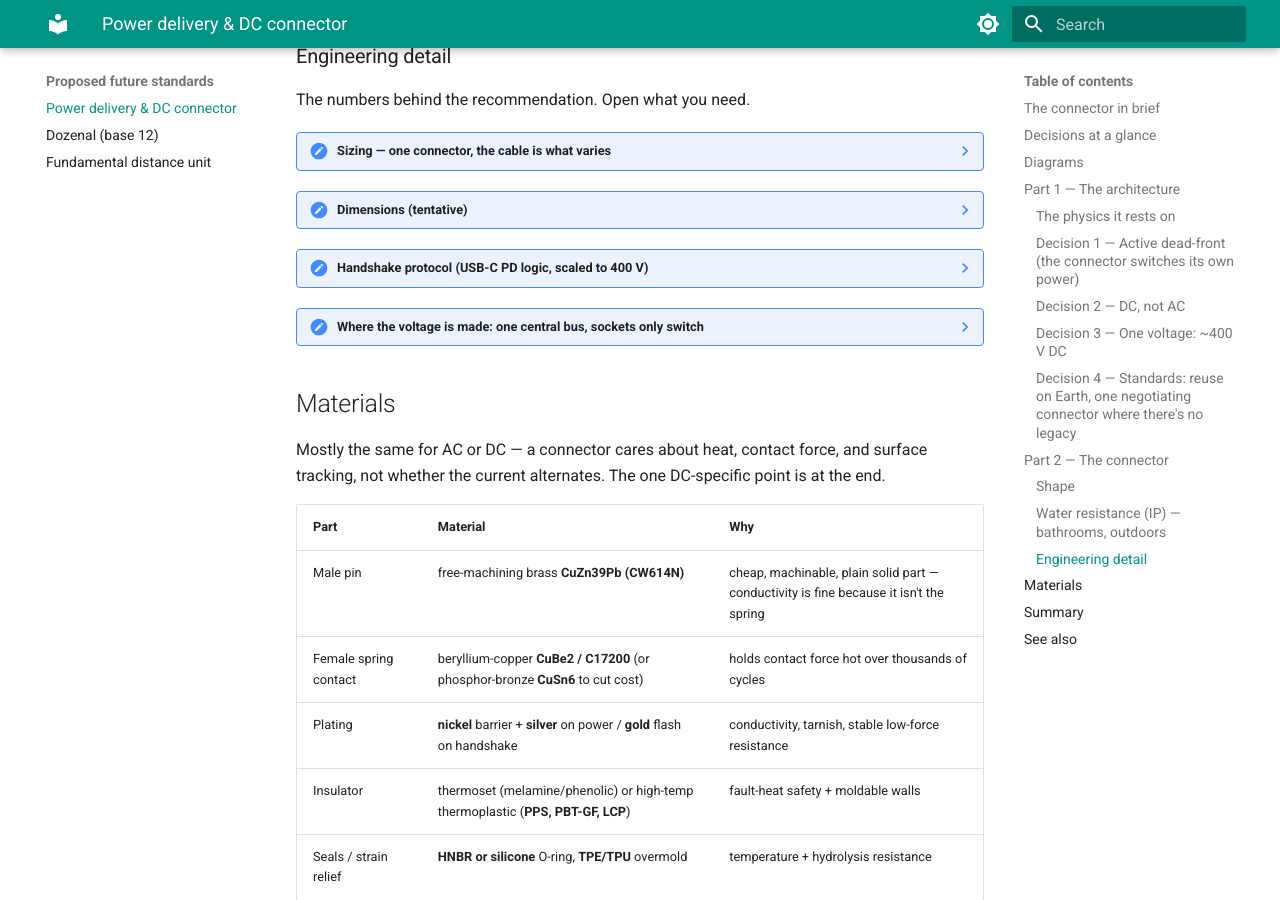
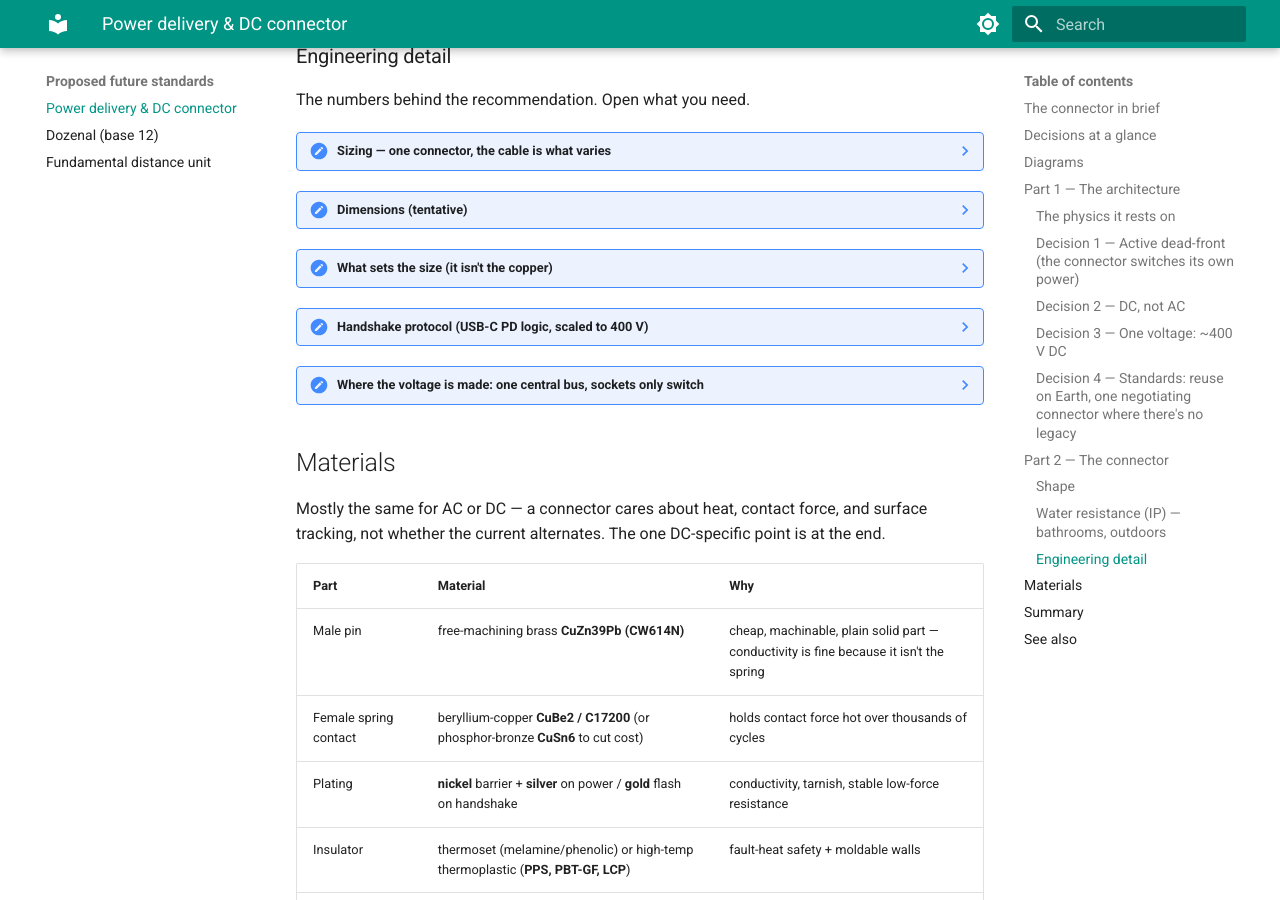
Before and after one commit to rubenayla/notes, an MkDocs documentation site: the page built from docs/ideas/power-delivery-dc-connector.md, in a window 1280 px wide and 900 px high, scrolled down 6729 px. Built offline with MkDocs 1.6.1 and Material for MkDocs 9.7.7, drawn with Linux system fonts in a browser that asks for light colours; part of the change alters nothing that is shown.

Commit message:
DC page: add 'What sets the size' — insulation walls and coax geometry, not copper
Co-Authored-By: Claude Fable 5 <noreply@anthropic.com>

```diff
--- a/docs/ideas/power-delivery-dc-connector.md
+++ b/docs/ideas/power-delivery-dc-connector.md
@@ -255,6 +255,16 @@ The numbers behind the recommendation. Open what you need.
 
     A CAD pass with real IEC 60664 creepage/clearance tables and a thermal sim would move these.
 
+??? note "What sets the size (it isn't the copper)"
+    For 25 A you only need ~4 mm² of copper — a solid rod of Ø2.3 mm. The connector is 26 mm. The other ~24 mm of diameter buys four things:
+
+    1. **Contact interfaces, not bulk copper.** The Ø4 mm pin is ~3× the copper ampacity needs. The extra is for the *contact*: landing area and wear allowance for the spring fingers, and metal mass to spread the ~0.6 W the joint dissipates locally (1 mΩ × 25 A²). Contacts are sized by force, wear, and contact heat — not conductor cross-section.
+    2. **Insulation walls — the voltage's cost, and the biggest single item.** Three plastic gaps of ~2–3 mm each (creepage at 400 V in dirty, damp air, plus the ~1–1.5 mm minimum a molded wall needs to not snap). That's ~6.5 mm of the 13 mm radius: half the connector is plastic.
+    3. **The coaxial geometry tax.** Each conductor is a full ring wrapped around everything inside it. The CC ring at 9 mm radius has ~45 mm² of cross-section at only 0.8 mm thickness — ~10× more copper than its signal job needs; its thickness is set by "won't dent," not by current. Concentric layout is what buys any-angle reversibility, one-O-ring sealing, and self-shielding — and diameter is what it charges. The proof: an **XT30** carries the same ~25–30 A with a 500 V rating in a ~13 mm-wide body, because its two pins sit side by side with one wall between them instead of four rings with three. Coaxial roughly doubles the size for the same electrical job — the accepted trade.
+    4. **Mechanics:** the push-pull latch sleeve, the O-ring groove, and enough shell to survive being stepped on.
+
+    So the size scales *weakly* with current (only the pin and contact area grow — 50 A might mean Ø30 mm) and mostly with **voltage and conductor count** through the wall stack. It also has a floor: even at 48 V, the mechanical minimums (moldable walls, latch, sealing) wouldn't let this shape shrink much below ~15 mm. And the 26 mm mockup is conservative — IEC creepage at 400 V, pollution degree 2, material group I is nearer 2 mm than 3, so a real CAD pass with ribbed walls could plausibly land around 20–22 mm.
+
 ??? note "Handshake protocol (USB-C PD logic, scaled to 400 V)"
     Reuse, don't invent: USB-C CC (configuration channel) logic plus a CCS-style isolation check. The control lives in the **wall outlet**; the cable stays cheap (signature chip + contacts).
 
```
